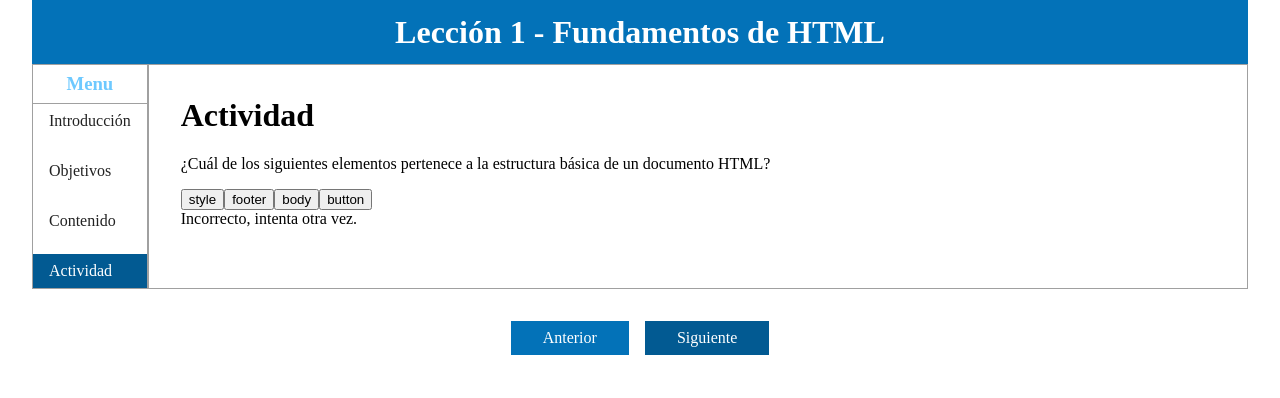
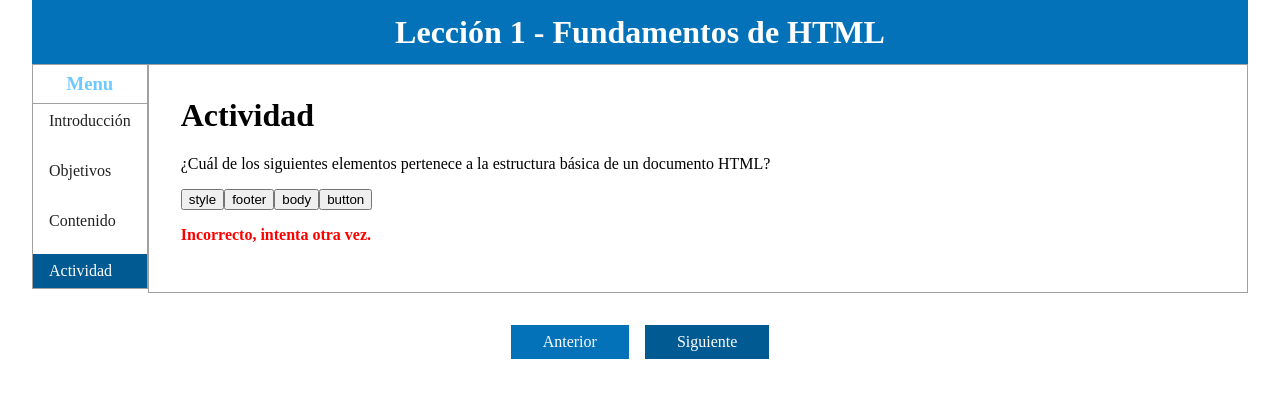
Before and after one commit to BramdonSantiago/ovas-virtuales, an Angular app: page /actividad in a window 1280 px wide. Both pictures are taken after a click on the button "style". Shown: the top 398 px of the page. Built offline with nearby package versions, Linux system fonts and the light colour scheme.

Commit message:
Add app de preguntas y respuestas en pagina Actividad

```diff
--- a/src/app/page/actividad/actividad.component.html
+++ b/src/app/page/actividad/actividad.component.html
@@ -9,11 +9,13 @@
                     <app-choice-question [question]="question" (selectedOption)="onOptionSelected($event)"></app-choice-question>
                 }
             </div>
-            <p>
-                @if (selected) {
-                    {{ isCorrect ? "¡Correcto! 🎉" : "Incorrecto, intenta otra vez." }}
+            @if (selected) {
+                @if (isCorrect) {
+                    <p class="answer correct-answer">¡Correcto! 🎉</p>
+                } @else {
+                    <p class="answer wrong-answer">Incorrecto, intenta otra vez.</p>
                 }
-            </p>
+            }
         </div>
     </div>
 </div>
--- a/src/app/page/actividad/actividad.component.scss
+++ b/src/app/page/actividad/actividad.component.scss
@@ -0,0 +1,10 @@
+.answer {
+    font-weight: bold;
+    margin-top: 1rem;
+    &.correct-answer {
+        color: #0372b8;
+    }
+    &.wrong-answer {
+        color: #ff0000;
+    }
+}
```
